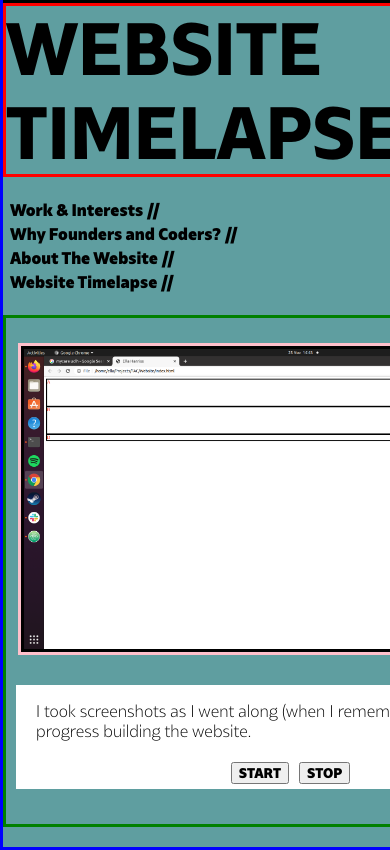
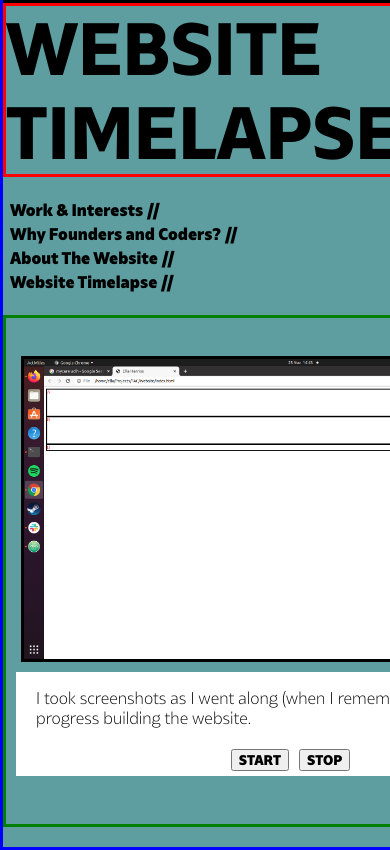
Before and after one commit to ellajh/ellajh.github.io, a plain HTML site: page index.html in a window 390 px wide. Shown: the part 3376-4226 px from the top of the page. Drawn offline with Linux system fonts and the light colour scheme.

Commit message:
Changed timelapse image dims - testing responsiveness for mobile

```diff
--- a/index.css
+++ b/index.css
@@ -311,15 +311,16 @@ body * {
   overflow: scroll;
 }
 
-.page5-content {
+/*.page5-content {
     border: solid pink 3px;
     /*height: calc(100% - 40px);*/
+    /*flex: 1 1 content;
     margin: 20px;
-    margin-top: 0px;
+    margin-top: 0px;*/
 
-    overflow: scroll;
-    -ms-overflow-style: none; /* Hides scrollbar for IE and Edge */
-    scrollbar-width: none; /* Hides scrollbar for Firefox */
+    /*overflow: scroll;*/
+    /*-ms-overflow-style: none; /* Hides scrollbar for IE and Edge */
+    /*scrollbar-width: none;*/ /* Hides scrollbar for Firefox */
 
     /*background-color:rgb(207, 155, 12);*/
   }
@@ -328,12 +329,12 @@ body * {
   display: none; /* Hides scrollbar for Chrome, Safari, and Opera */
 }
 
-.timelapse-pics {                       /* I am a flexbox */
-  display: flex;
+/*.timelapse-pics {                       /* I am a flexbox */
+  /*display: flex;
   justify-content: center;
-}
+}*/
 
-.timelapse-pics img {
+.page5-content-area img {
   border: 3px solid black;
   /*height: calc(100% - 6px);*/
   height: 50vw;
--- a/index.html
+++ b/index.html
@@ -145,7 +145,7 @@
 
 
     <div class="page-content-area page5-content-area sidebar-shift">
-      <div class="page5-content timelapse-pics">
+      <!--<div class="page5-content timelapse-pics">-->
       <img id="first-timelapse-img" src="./resources/images/timelapse/Screenshot from 2020-11-25 14-43-20.png" alt="Screenshot of website during development">
       <img src="./resources/images/timelapse/Screenshot from 2020-11-25 14-45-20.png" alt="Screenshot of website during development">
       <img src="./resources/images/timelapse/Screenshot from 2020-11-25 15-06-03.png" alt="Screenshot of website during development">
@@ -305,7 +305,7 @@
       <img src="./resources/images/timelapse/Screenshot from 2020-12-30 23-37-48.png" alt="Screenshot of website during development">
       <img src="./resources/images/timelapse/Screenshot from 2020-12-30 23-37-59.png" alt="Screenshot of website during development">
       <img src="./resources/images/timelapse/Screenshot from 2020-12-30 23-45-25.png" alt="Screenshot of website during development">
-      </div>
+      <!--</div>-->
 
       <div id="page5-content2">
         <div class="page5-content-caption">
```
Lines whose indentation alone changed are shown as unchanged.
